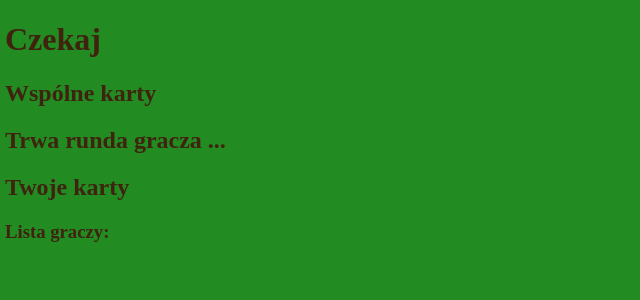
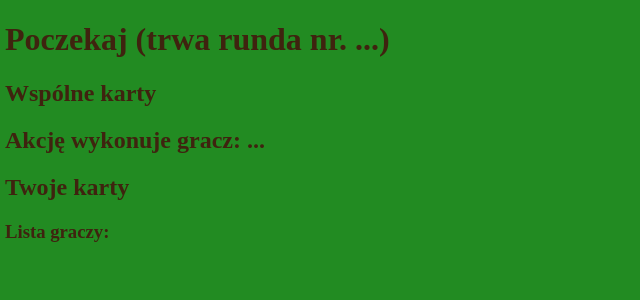
Before and after one commit to MikolajKosela/PokerGame, a Flask app: page /wait in a window 1280 px wide. Shown: the top 300 px of the page, without its empty margins (0-640 px from the left). Run offline with Flask 3, Linux system fonts and the light colour scheme; some libraries are stand-ins or nearby versions.

Commit message:
Minor changes in action and wait.html displaying

```diff
--- a/socketEvents.py
+++ b/socketEvents.py
@@ -146,7 +146,7 @@ def send_data(sid):
         "playersNum": players_num,
         "pot": pot,
         "bet": bet,
-        "round_num": round_num,
+        "roundNum": round_num,
         "yourBet": your_bet,
         "yourCredits": your_credits,
         "lastRoundSkipped": game.last_round_skipped,
--- a/static/js/action.js
+++ b/static/js/action.js
@@ -18,6 +18,11 @@ function initActions() {
 }
 
 socket.on("gameData", (data) => {
+  const roundInfo = document.getElementById("roundInfo");
+  if (roundInfo != null) {
+    roundInfo.innerHTML = "Twoja kolej (trwa runda nr. " + data.roundData.roundNum + ")";
+  }
+
   if (processGameData(data, window.location.pathname) == 1) {
     updateButtons(data.buttons);
   }
--- a/static/js/common.js
+++ b/static/js/common.js
@@ -1,9 +1,4 @@
 function updateRound(data) {
-    const curNick = document.getElementById("curNick");
-    if (curNick != null) {
-        curNick.innerHTML = "Trwa runda gracza: " + data.curNick;
-    }
-
     const pot = document.getElementById("pot");
     if (pot != null) {
         pot.innerHTML = "Całkowita pula wynosi: " + data.pot;
@@ -24,10 +19,10 @@ function updateRound(data) {
     if (infoBox != null) {
         infoBox.innerHTML = '';
         if (data.lastRoundSkipped == true) {
-            infoBox.innerHTML = "Osatnia kolejka została pominięta, <br>ponieważ żaden z graczy nie miał decyzji do podjęcia<br>";
+            infoBox.innerHTML = "Poprzednia runda została pominięta, <br>ponieważ żaden z graczy nie miał decyzji do podjęcia<br>";
         }
         if (data.yourRoundSkipped == true) {
-            infoBox.innerHTML += "Twoja kolejka została pominięta, <br>poniważ nie miałeś decyzji do pojęcia"
+            infoBox.innerHTML += "Twoja kolejka została pominięta, <br>poniważ nie miałeś decyzji do pojęcia<br>"
         }
     }
 }
--- a/static/js/wait.js
+++ b/static/js/wait.js
@@ -1,5 +1,15 @@
 import { processGameData } from "./common.js";
 
 socket.on("gameData", (data) => {
+  const roundInfo = document.getElementById("roundInfo");
+  if (roundInfo != null) {
+    roundInfo.innerHTML = "Poczekaj (trwa runda nr. " + data.roundData.roundNum + ")";
+  }
+
+  const curNick = document.getElementById("curNick");
+  if (curNick != null) {
+    curNick.innerHTML = "Akcję wykonuje gracz: " + data.roundData.curNick;
+  }
+
   processGameData(data, window.location.pathname);
 });
--- a/templates/action.html
+++ b/templates/action.html
@@ -11,8 +11,7 @@
     <title>Poker online</title>
   </head>
   <body>
-    <h1>Twoja runda</h1>
-    <h2 id="infoBox" class="info"></h2>
+    <h1 id="roundInfo">Twoja kolej (trwa runda ...)</h1>
 
     <h2>Wspólne karty</h2>
     <ul id="commonCards" class="cards"></ul>
@@ -46,6 +45,7 @@
     <h3>Lista graczy:</h3>
     <ul id="players"></ul>
 
+    <h2 id="infoBox" class="info"></h2>
     <h3 id="errorInfo" class="err"></h3>
 
     <script src="https://cdn.socket.io/4.7.5/socket.io.min.js"></script>
--- a/templates/wait.html
+++ b/templates/wait.html
@@ -11,11 +11,10 @@
     <title>Poker online</title>
   </head>
   <body>
-    <h1>Czekaj</h1>
-    <h2 id="infoBox" class="info"></h2>
+    <h1 id="roundInfo">Poczekaj (trwa runda nr. ...)</h1>
 
     <h2>Wspólne karty</h2>
-    <h2 id="curNick">Trwa runda gracza ...</h3>
+    <h2 id="curNick">Akcję wykonuje gracz: ...</h3>
     <ul id="commonCards" class="cards"></ul>
 
     <h2>Twoje karty</h2>
@@ -28,6 +27,7 @@
     <ul id="players"></ul>
 
     <h3 id="errorInfo" class="err"></h3>
+    <h2 id="infoBox" class="info"></h2>
 
     <script src="https://cdn.socket.io/4.7.5/socket.io.min.js"></script>
     <script src="/static/js/socket.js"></script>
```
